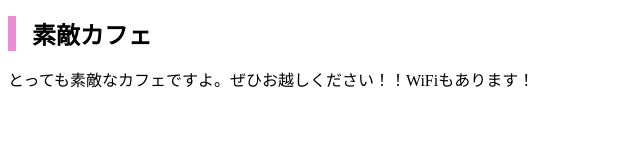
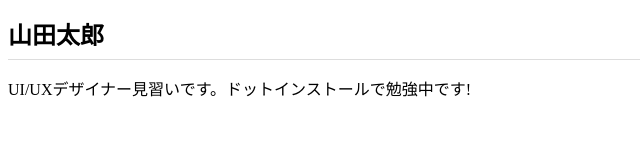
Before and after one commit to young2389/young2389.github.io, a plain HTML site: page index.html in a window 1280 px wide. Shown: the whole page, without its empty margins (0-640 px from the left). Drawn offline with Linux system fonts and the light colour scheme.

Commit message:
Add files via upload

```diff
--- a/index.html
+++ b/index.html
@@ -8,7 +8,7 @@
   <link rel="stylesheet" href="style.css">
 </head>
 <body>
-  <h1>素敵カフェ</h1>
-  <p>とっても素敵なカフェですよ。ぜひお越しください！！WiFiもあります！</p>
+  <h1>山田太郎</h1>
+  <p>UI/UXデザイナー見習いです。ドットインストールで勉強中です!</p>
 </body>
 </html>
--- a/style.css
+++ b/style.css
@@ -1,5 +1,5 @@
 h1 {
   font-size: 24px;
-  padding-left: 16px;
-  border-left: 8px solid rgb(235, 142, 207);
+  padding-bottom: 8px;
+  border-bottom: 1px solid #ddd;
 }
```
